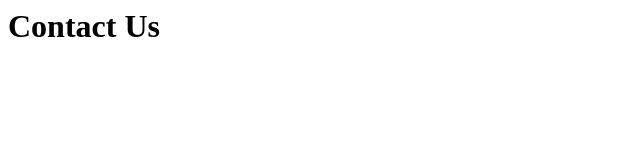
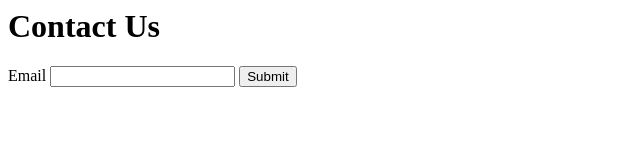
Before and after one commit to harshit687/LibraryHub, a plain HTML site: page contact.html in a window 1280 px wide. Shown: the whole page, without its empty margins (0-640 px from the left). Drawn offline with Linux system fonts and the light colour scheme.

Commit message:
contact updated

```diff
--- a/contact.html
+++ b/contact.html
@@ -4,5 +4,10 @@
   </head>
   <body>
     <h1> Contact Us </h1>
+    <form>
+	    <label> Email </label>
+	    <input type="text">
+	    <input type="submit">
+    </form>
   </body>
 </html>
```
